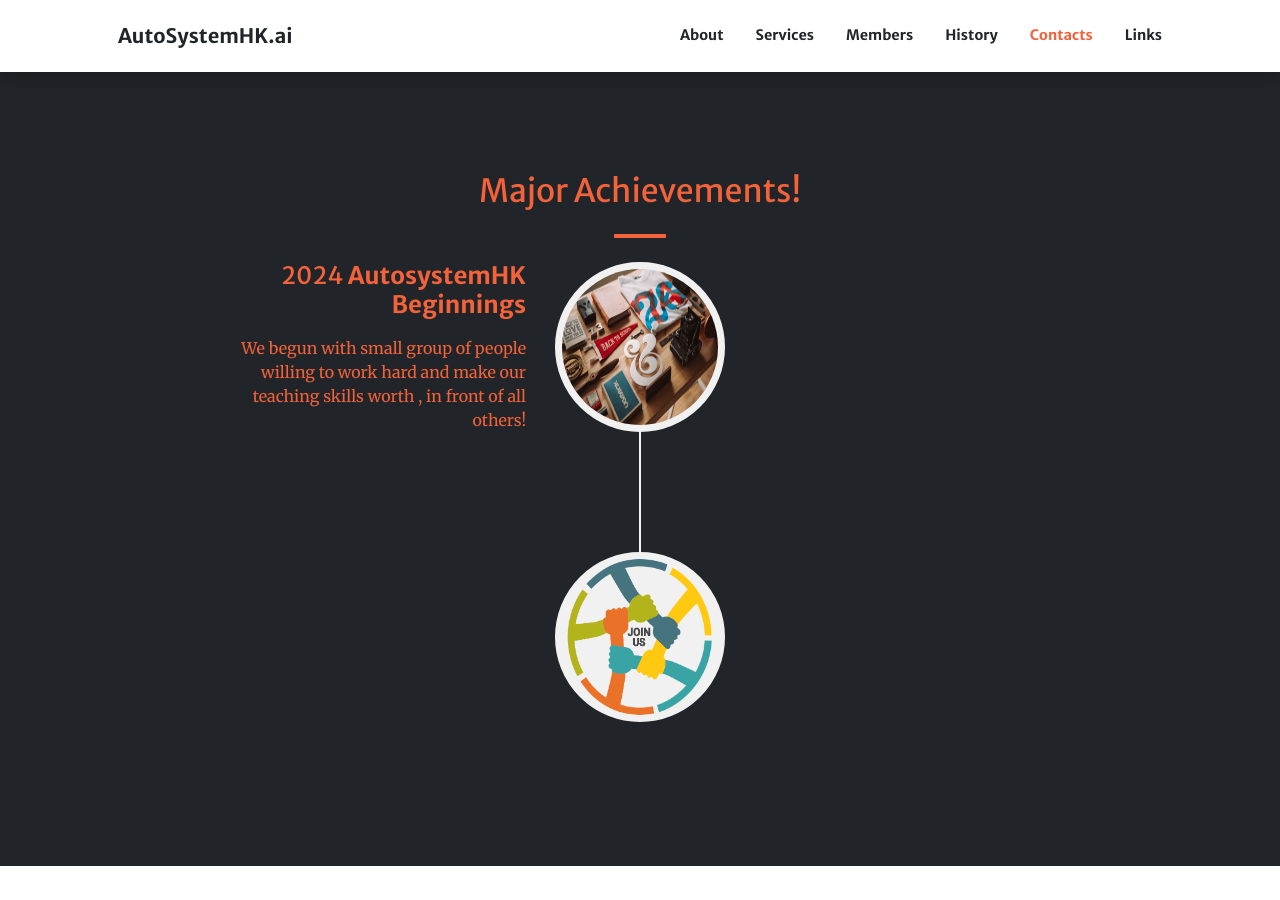
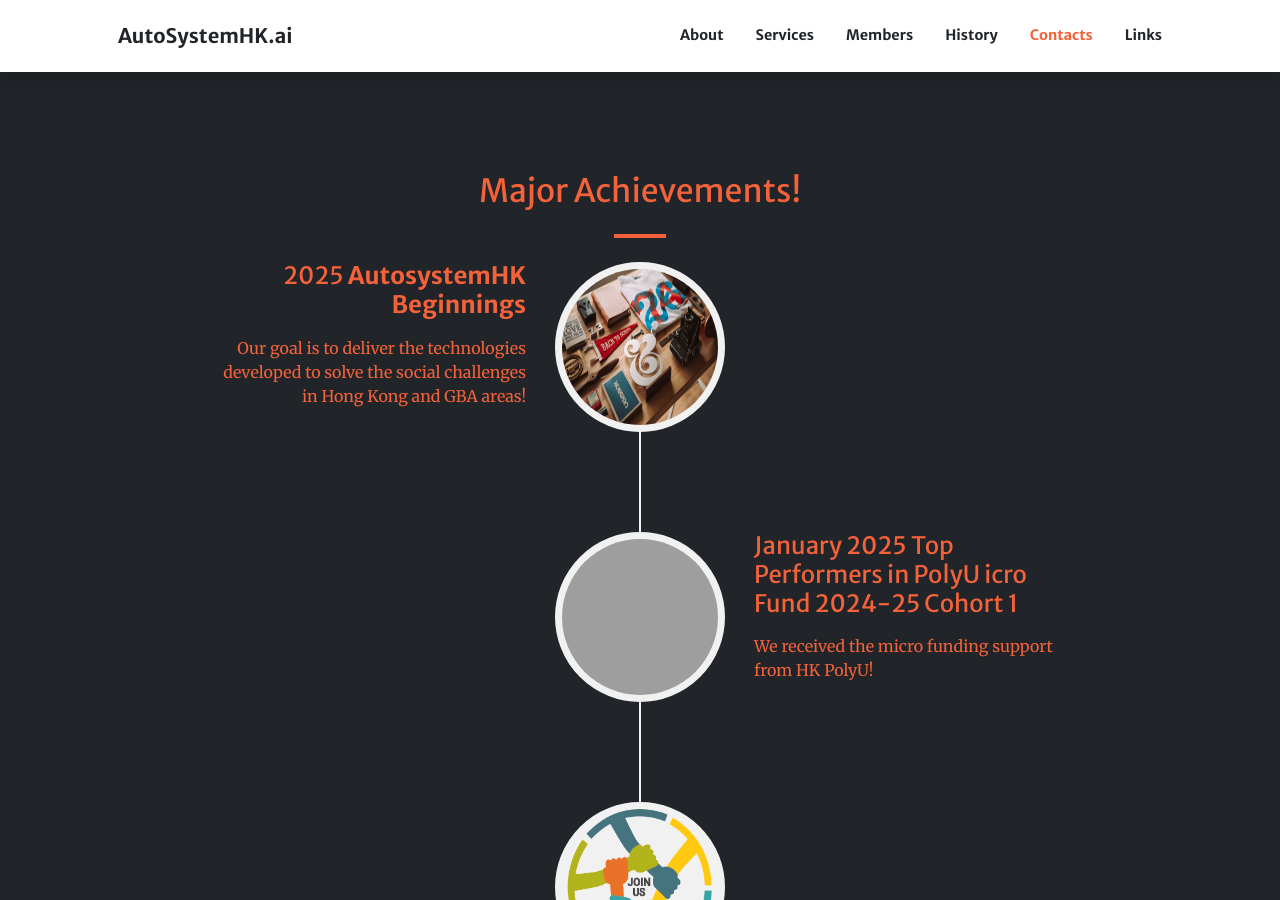
Before and after one commit to AutoSystemHK/AutoSystemHK.github.io, a Jekyll site: the page built from index.md, in a window 1280 px wide and 900 px high, scrolled down 2599 px. Built offline with Jekyll 4.4.1, drawn with Linux system fonts in a browser that asks for light colours; comment, search, counter and statistics services are not loaded; some of the changed text lies outside the part shown; grey boxes are pictures that could not be loaded.

Commit message:
revise website

```diff
--- a/_data/footer.yml
+++ b/_data/footer.yml
@@ -1,5 +1,5 @@
 copyright: '&copy; AutoSytemHK.ai'
 links:
-  - text: Creative
-    url: 'https://startbootstrap.com/themes/creative/'
-    new_window: true
+  - text: 2025
+    url: 'https://autosystemhk.github.io'
+    new_window: false
--- a/index.md
+++ b/index.md
@@ -127,18 +127,16 @@ sections:
     actions:
       - image: assets/img/portfolio/thumbnails/1.jpg
         title: >+
-          2024
+          2025
           **AutosystemHK Beginnings**
         text: >-
-          We begun with small group of people willing to work hard and make our
-          teaching skills worth , in front of all others!
-      # - image: assets/img/portfolio/thumbnails/2.jpg
-      #   title: >+
-      #     November 2019
-      #     An Coaching started
-      #   text: >-
-      #     We started to gather like minded people and started our stategies
-      #     and future plans to them. As a result , interested people joined us!
+          Our goal is to deliver the technologies developed to solve the social challenges in Hong Kong and GBA areas!
+      - image: assets/img/portfolio/thumbnails/polyuVentures_logo.jpg
+        title: >+
+          January 2025
+          Top Performers in PolyU icro Fund 2024-25 Cohort 1
+        text: >-
+          We received the micro funding support from HK PolyU!
 
   - type: contact.html
     section_id: contacts
@@ -147,11 +145,11 @@ sections:
       Ready to start your next project with us? Give us a call or send us an email
       and we will get back to you as soon as possible!
     actions:
-    - title: +1 (202) 555-014
-      icon: bi-telephone-fill
+    # - title: +1 (202) 555-014
+    #   icon: bi-telephone-fill
     - title: E-Mail
       icon: bi-envelope-fill
-      url: mailto:contact@yourwebsite.com
+      url: mailto:darrenwongf@gmail.com
     - title: Twitter
       icon: bi-twitter
       url: '#'
```
Also changed, not shown: links.md (+1 -0 lines), assets/img/portfolio/thumbnails/polyuVentures_logo.png (added).
